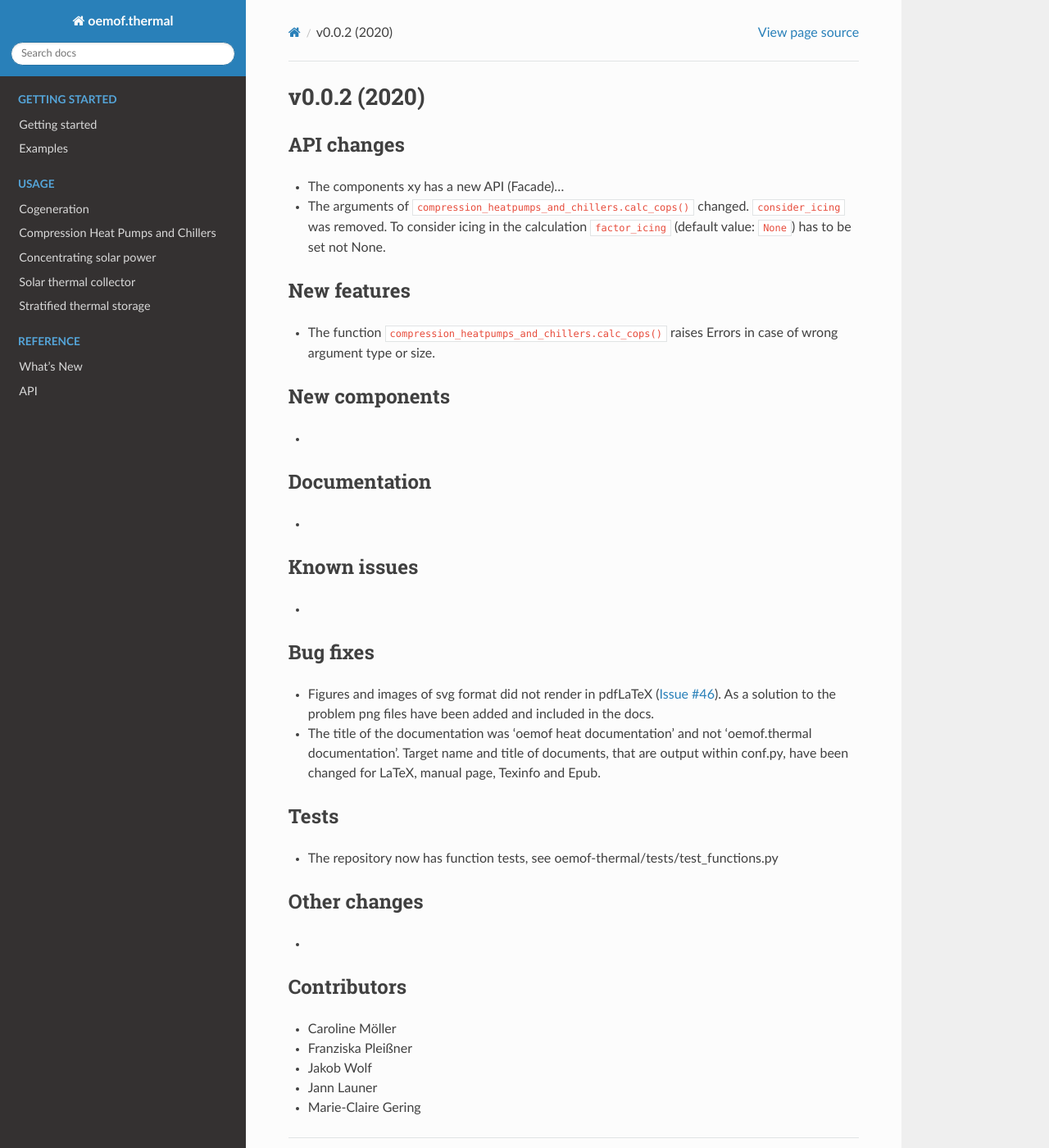
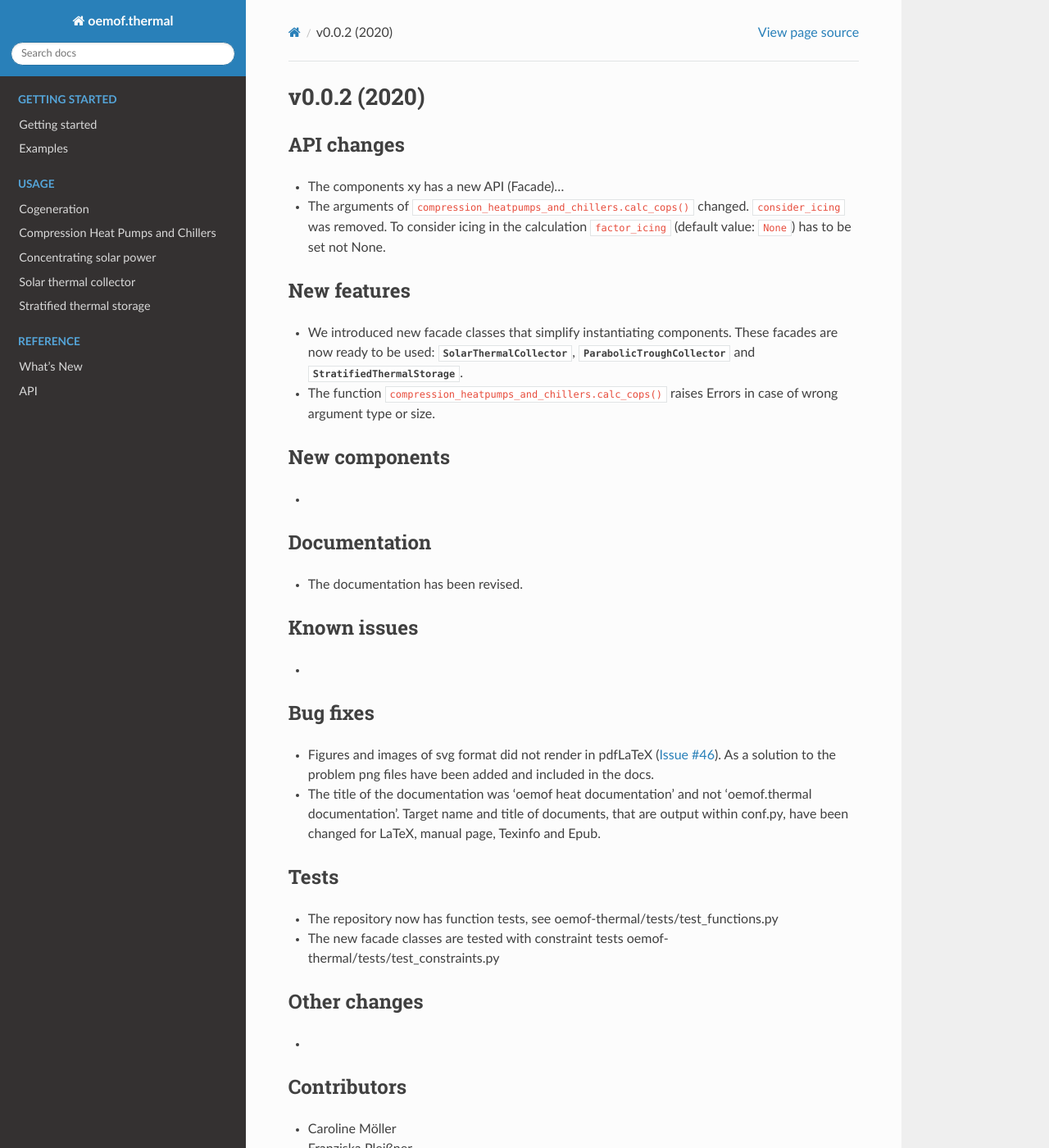
Before and after one commit to oemof/oemof-thermal, a Sphinx documentation site: the page built from docs/whats_new/v0-0-2.rst, in a window 1280 px wide and 1400 px high. Shown: the whole window at 82% size. Built offline with Sphinx 7.4.7 and the Read the Docs theme 2.0.0, drawn with Linux system fonts in a browser that asks for light colours; formulas are drawn with MathJax 3.

Commit message:
Extend whatsnew

```diff
--- a/docs/whats_new/v0-0-2.rst
+++ b/docs/whats_new/v0-0-2.rst
@@ -12,6 +12,9 @@ API changes
 New features
 ------------
 
+* We introduced new facade classes that simplify instantiating components. These facades are now
+  ready to be used: :py:obj:`SolarThermalCollector`, :py:obj:`ParabolicTroughCollector` and
+  :py:obj:`StratifiedThermalStorage`.
 * The function ``compression_heatpumps_and_chillers.calc_cops()`` raises
   Errors in case of wrong argument type or size.
 
@@ -23,7 +26,7 @@ New components
 Documentation
 -------------
 
-*
+* The documentation has been revised.
 
 Known issues
 ------------
@@ -33,13 +36,18 @@ Known issues
 Bug fixes
 ---------
 
-* Figures and images of svg format did not render in pdfLaTeX (`Issue #46 <https://github.com/oemof/oemof-thermal/issues/46>`_). As a solution to the problem png files have been added and included in the docs.
-* The title of the documentation was 'oemof heat documentation' and not 'oemof.thermal documentation'. Target name and title of documents, that are output within conf.py, have been changed for LaTeX, manual page, Texinfo and Epub.
+* Figures and images of svg format did not render in pdfLaTeX
+  (`Issue #46 <https://github.com/oemof/oemof-thermal/issues/46>`_). As a solution to the problem png
+  files have been added and included in the docs.
+* The title of the documentation was 'oemof heat documentation' and not 'oemof.thermal
+  documentation'. Target name and title of documents, that are output within conf.py,
+  have been changed for LaTeX, manual page, Texinfo and Epub.
 
 Tests
 -----
 
 * The repository now has function tests, see oemof-thermal/tests/test_functions.py
+* The new facade classes are tested with constraint tests oemof-thermal/tests/test_constraints.py
 
 Other changes
 -------------
```
